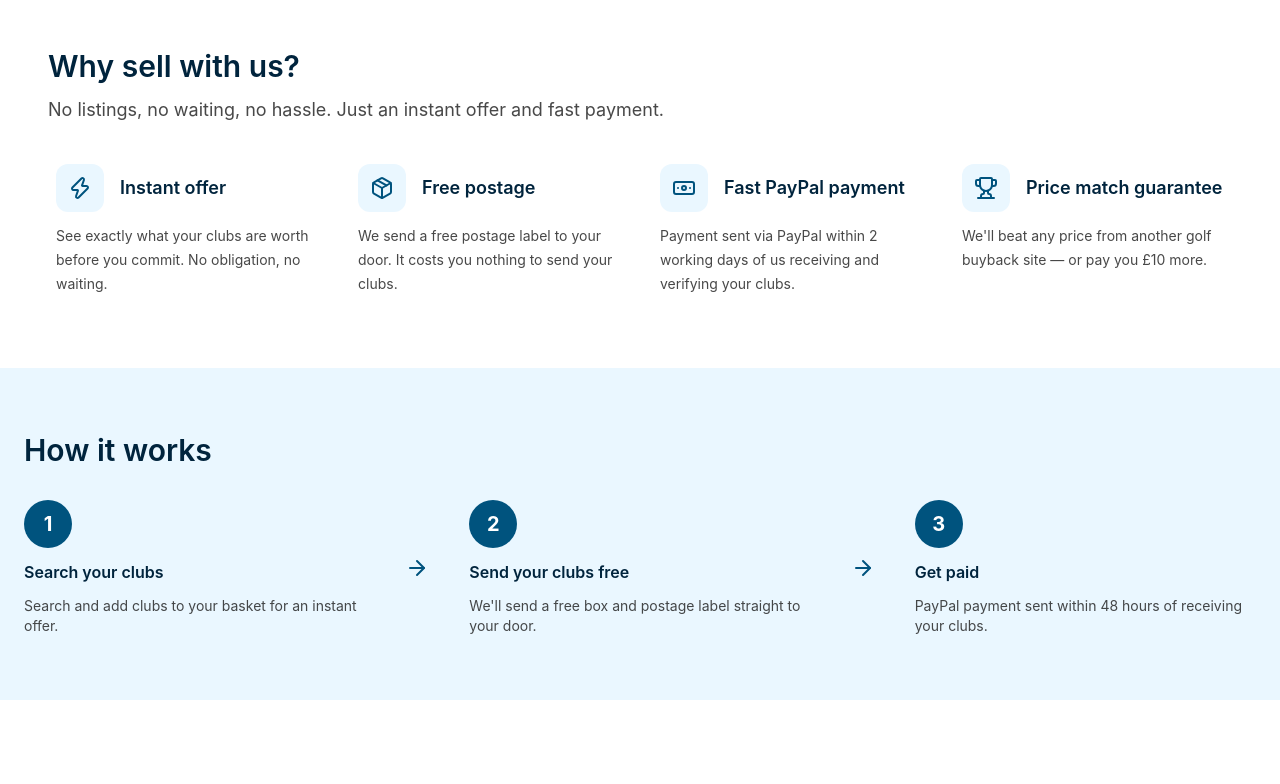
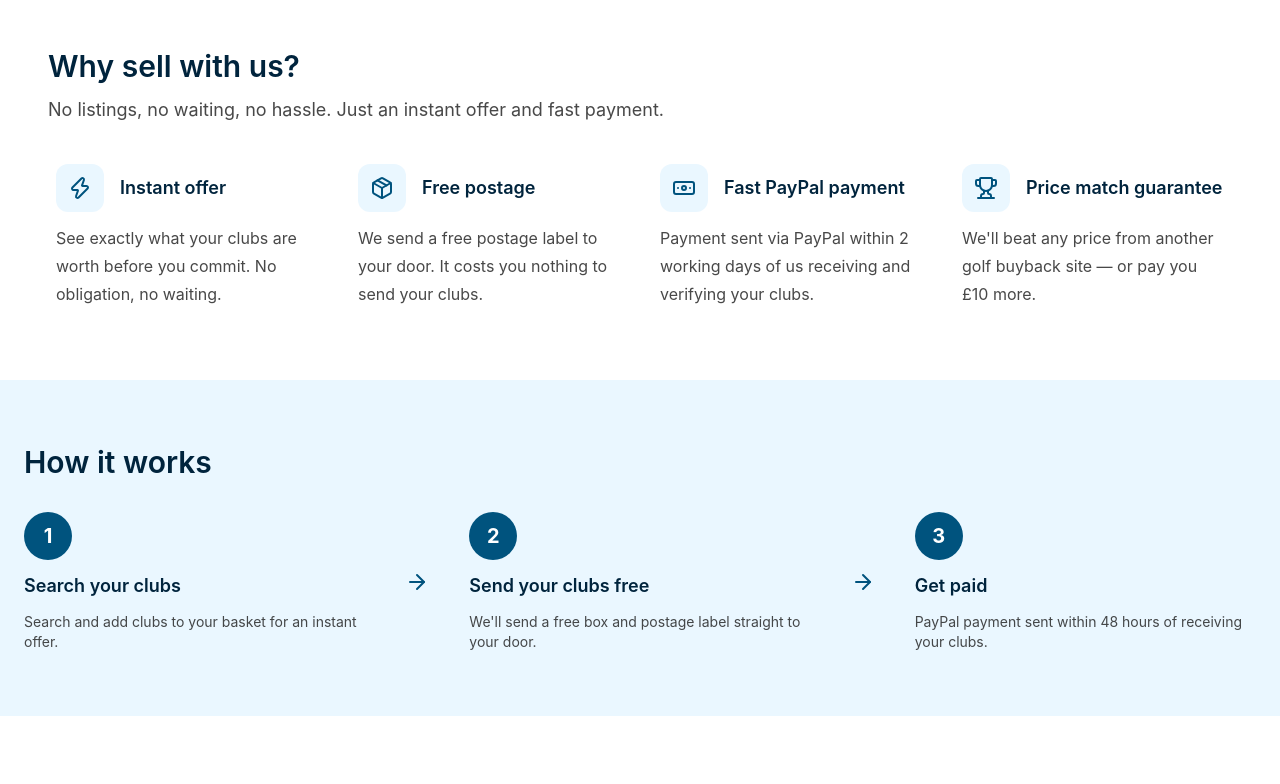
Before and after one commit to billypearson1/sell-your-clubs, a React (Vite) app: page / in a window 1280 px wide. Shown: the part 659-1443 px from the top of the page. Built offline with nearby package versions, Linux system fonts and the light colour scheme; no server answers.

Commit message:
increase body text sizes across homepage

```diff
--- a/src/index.css
+++ b/src/index.css
@@ -25,6 +25,7 @@ body {
   min-height: 100vh;
   background: #FFFFFF;
   color: #1A1A1A;
+  font-size: 16px;
 }
 
 button,
--- a/src/pages/HomePage.tsx
+++ b/src/pages/HomePage.tsx
@@ -58,7 +58,7 @@ export default function HomePage() {
       {/* Why sell with us */}
       <section className="mx-auto max-w-7xl px-4 pt-14 sm:px-6">
         <h2 className="text-3xl font-semibold text-[#00243D]">Why sell with us?</h2>
-        <p className="mt-3 text-lg text-[#1A1A1A]/80">No listings, no waiting, no hassle. Just an instant offer and fast payment.</p>
+        <p className="mt-3 mb-2 text-lg text-[#1A1A1A]/80">No listings, no waiting, no hassle. Just an instant offer and fast payment.</p>
         <div className="mt-8 grid gap-6 sm:grid-cols-2 xl:grid-cols-4">
           {[
             { icon: <Zap className="h-6 w-6 text-[#00537E]" />, title: 'Instant offer', desc: 'See exactly what your clubs are worth before you commit. No obligation, no waiting.' },
@@ -73,7 +73,7 @@ export default function HomePage() {
                 </div>
                 <p className="text-lg font-semibold text-[#00243D]">{item.title}</p>
               </div>
-              <p className="mt-3 text-sm leading-6 text-[#1A1A1A]/80">{item.desc}</p>
+              <p className="mt-3 text-base leading-7 text-[#1A1A1A]/80">{item.desc}</p>
             </div>
           ))}
         </div>
@@ -86,7 +86,7 @@ export default function HomePage() {
           <div className="mt-8 flex flex-col gap-6 sm:flex-row sm:items-stretch">
             <div className="flex w-full flex-col gap-3 sm:w-1/3">
               <div className="flex h-12 w-12 items-center justify-center rounded-full bg-[#00537E] text-white text-xl font-bold">1</div>
-              <p className="text-base font-semibold text-[#00243D]">Search your clubs</p>
+              <p className="text-lg font-semibold text-[#00243D]">Search your clubs</p>
               <p className="text-sm text-[#1A1A1A]/80">Search and add clubs to your basket for an instant offer.</p>
             </div>
 
@@ -96,7 +96,7 @@ export default function HomePage() {
 
             <div className="flex w-full flex-col gap-3 sm:w-1/3">
               <div className="flex h-12 w-12 items-center justify-center rounded-full bg-[#00537E] text-white text-xl font-bold">2</div>
-              <p className="text-base font-semibold text-[#00243D]">Send your clubs free</p>
+              <p className="text-lg font-semibold text-[#00243D]">Send your clubs free</p>
               <p className="text-sm text-[#1A1A1A]/80">We'll send a free box and postage label straight to your door.</p>
             </div>
 
@@ -106,7 +106,7 @@ export default function HomePage() {
 
             <div className="flex w-full flex-col gap-3 sm:w-1/3">
               <div className="flex h-12 w-12 items-center justify-center rounded-full bg-[#00537E] text-white text-xl font-bold">3</div>
-              <p className="text-base font-semibold text-[#00243D]">Get paid</p>
+              <p className="text-lg font-semibold text-[#00243D]">Get paid</p>
               <p className="text-sm text-[#1A1A1A]/80">PayPal payment sent within 48 hours of receiving your clubs.</p>
             </div>
           </div>
```
